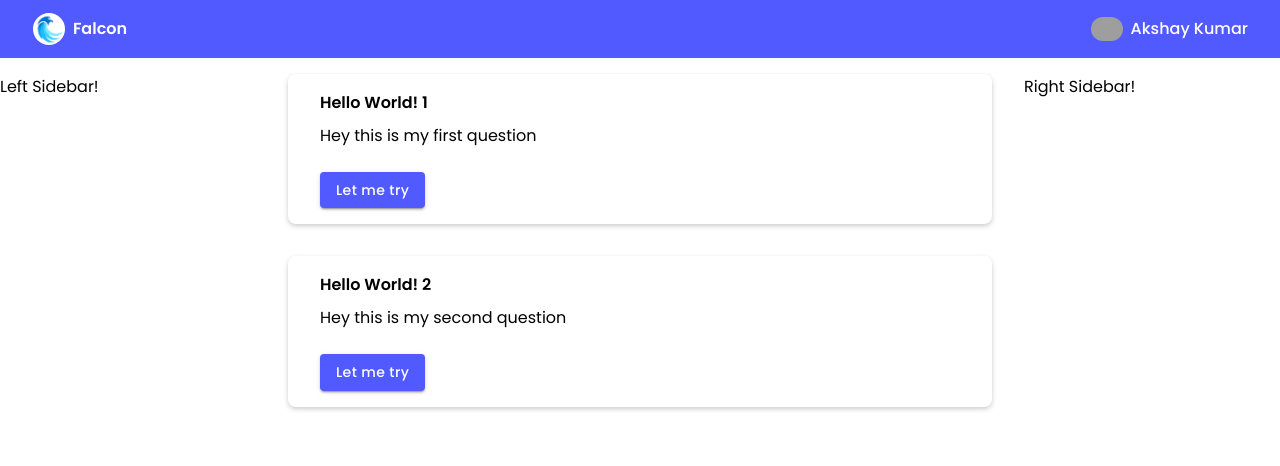
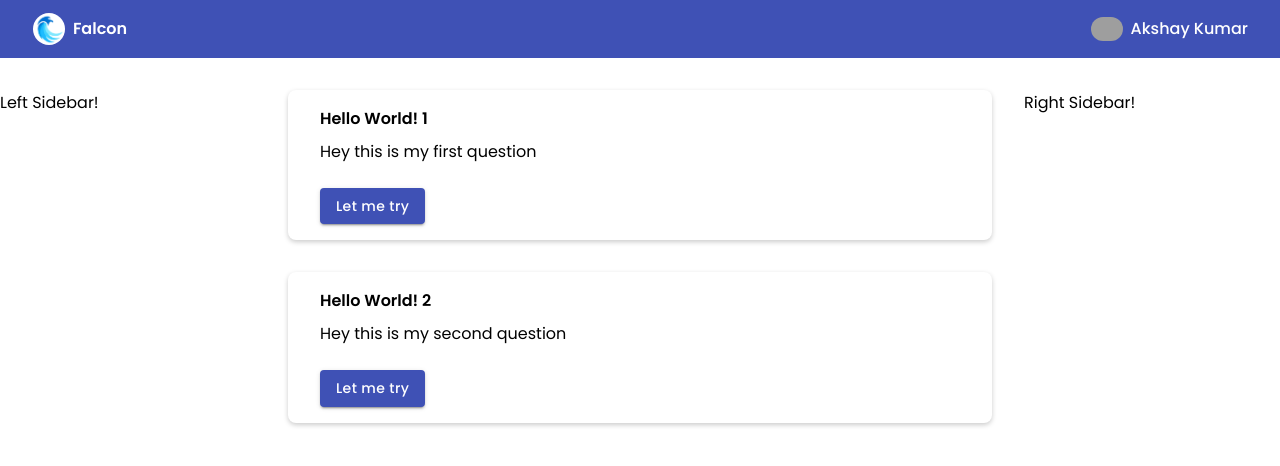
Before and after one commit to yogesh-aggarwal/falcon-qna, a React (Create React App) app: page / in a window 1280 px wide. Shown: the top 466 px of the page. Built offline with nearby package versions, Linux system fonts and the light colour scheme; grey boxes are pictures that could not be loaded.

Commit message:
Changed mainColor

```diff
--- a/src/components/routes/Home/Home.scss
+++ b/src/components/routes/Home/Home.scss
@@ -1,5 +1,5 @@
 .HomeComponentContainer {
-  margin-top: 1rem;
+  margin-top: 2rem;
 
   display: grid;
   grid-template-columns: minmax(15rem, 20vw) auto minmax(15rem, 20vw);
--- a/src/scss/_schemes.scss
+++ b/src/scss/_schemes.scss
@@ -1,5 +1,5 @@
-$primary: #515aff;
-$primaryHover: #3b45ff;
+$primary: #3f51b5;
+$primaryHover: #2c40ac;
 $secondary: #a3aaff;
 $secondaryHover: #8d97ff;
 
```
